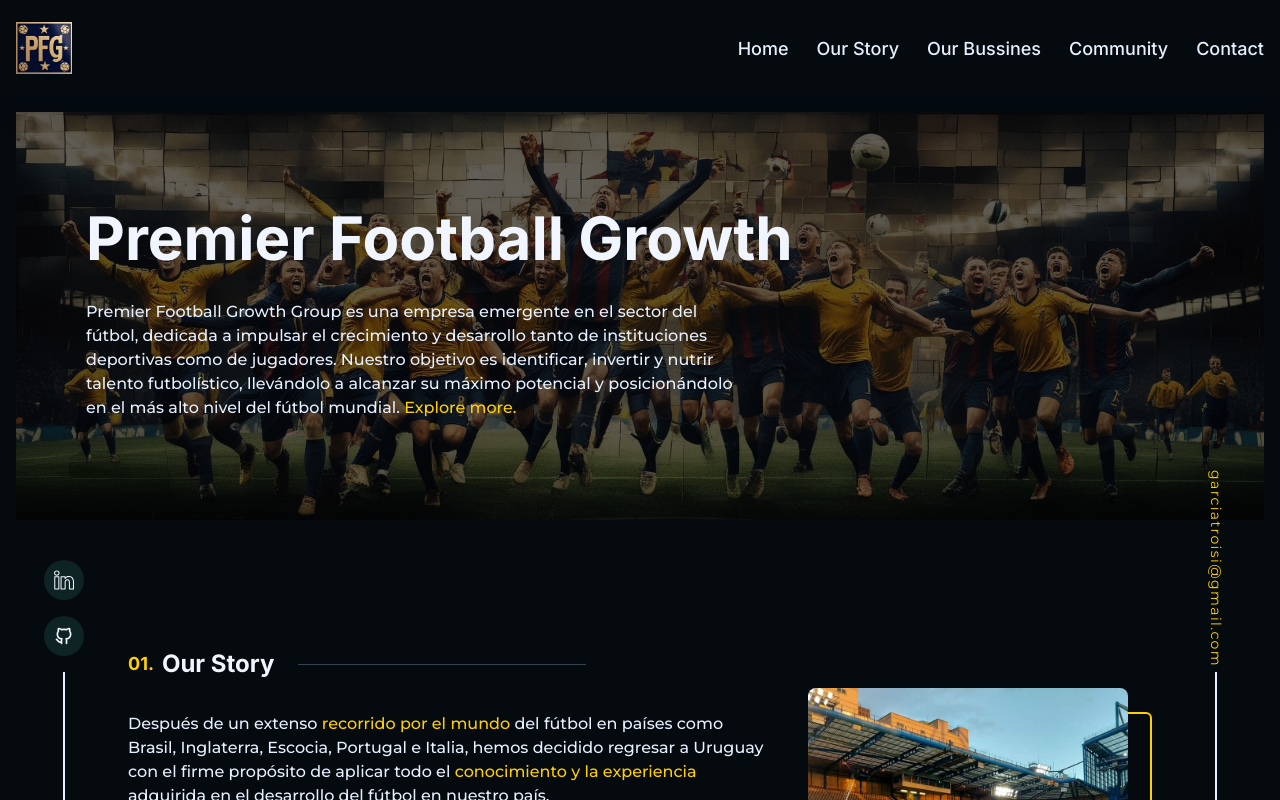
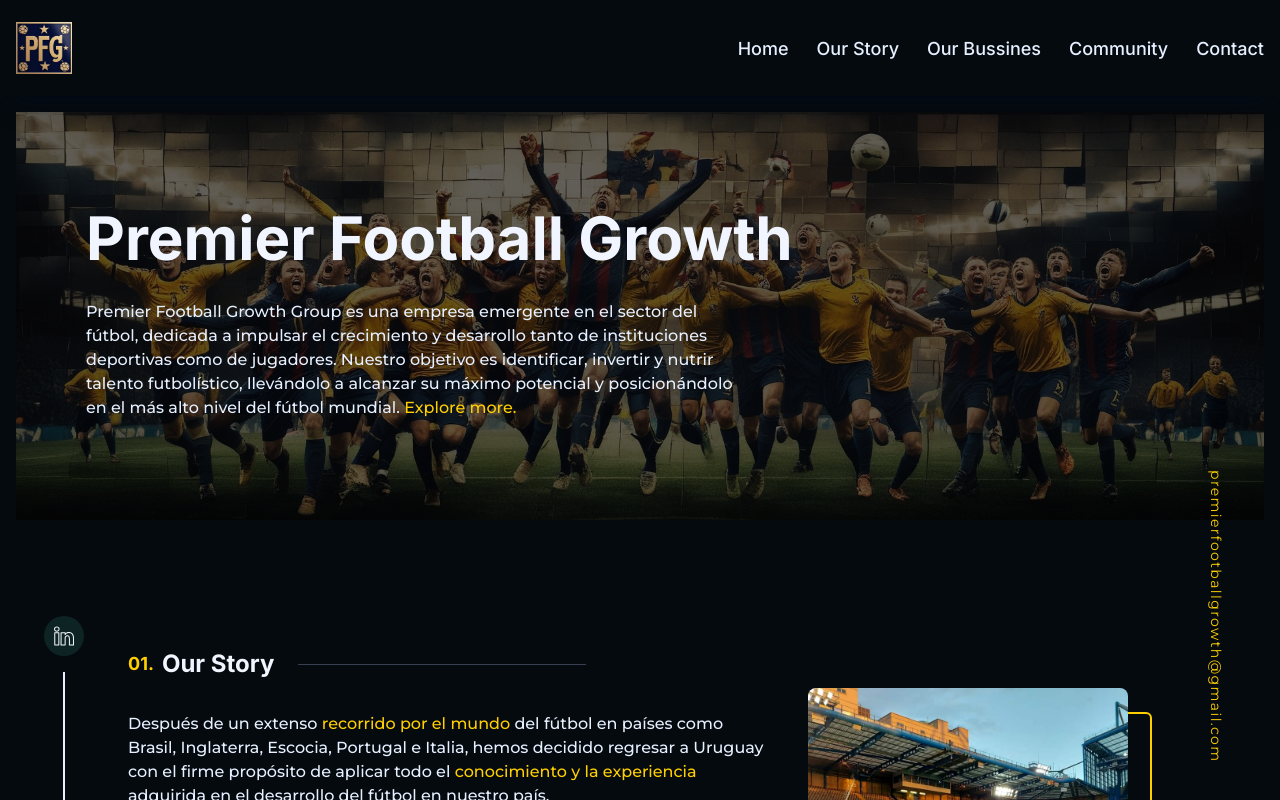
Before and after one commit to garciatroisi/portfolio, a Next.js app: page / in a window 1280 px wide. Built offline with nearby package versions, Linux system fonts and the light colour scheme.

Commit message:
update mail

```diff
--- a/components/Contact.tsx
+++ b/components/Contact.tsx
@@ -15,14 +15,9 @@ const Contact = () => {
       </p>
 
       <div>
-        <a href="mailto:garciatroisi@gmail.com">
+        <a href="mailto:premierfootballgrowth@gmail.com">
           <button className="w-40 h-14 border border-textGreen font-titleFont text-sm text-textGreen tracking-wider rounded-md hover:bg-hoverColor duration-300">
             Say Hello
-          </button>
-        </a>
-        <a href="https://calendly.com/garciatroisi" target="_blank">
-          <button className="ml-4 w-40 h-14 border border-textGreen font-titleFont text-sm text-textGreen tracking-wider rounded-md hover:bg-hoverColor duration-300">
-            Book Appointment
           </button>
         </a>
       </div>
--- a/components/Footer.tsx
+++ b/components/Footer.tsx
@@ -1,7 +1,5 @@
 import { TbBrandGithub } from "react-icons/tb";
-import {
-  SlSocialLinkedin,
-} from "react-icons/sl";
+import { SlSocialLinkedin } from "react-icons/sl";
 
 const Footer = () => {
   return (
@@ -11,11 +9,6 @@ const Footer = () => {
           <SlSocialLinkedin />
         </span>
       </a>
-      <a href="https://github.com/garciatroisi/" target="_blank">
-        <span className="w-10 h-10 text-xl bg-bodyColor border-[1px] border-zinc-700 hover:border-textGreen text-zinc-200 rounded-full inline-flex items-center justify-center hover:text-textGreen cursor-pointer hover:-translate-y-2 transition-all duration-300">
-          <TbBrandGithub />
-        </span>
-      </a>
     </div>
   );
 };
--- a/components/LeftSide.tsx
+++ b/components/LeftSide.tsx
@@ -10,11 +10,6 @@ const LeftSide = () => {
             <SlSocialLinkedin />
           </span>
         </a>
-        <a href="https://github.com/garciatroisi/" target="_blank">
-          <span className="w-10 h-10 text-xl bg-hoverColor rounded-full inline-flex items-center justify-center hover:text-textGreen cursor-pointer hover:-translate-y-2 transition-all duration-300">
-            <TbBrandGithub />
-          </span>
-        </a>
       </div>
       <div className="w-[2px] h-32 bg-textDark"></div>
     </div>
--- a/components/Navbar.tsx
+++ b/components/Navbar.tsx
@@ -227,17 +227,6 @@ const Navbar = () => {
                       <SlSocialLinkedin />
                     </span>
                   </motion.a>
-                  <motion.a
-                    initial={{ y: 20, opacity: 0 }}
-                    animate={{ y: 0, opacity: 1 }}
-                    transition={{ delay: 0.8, ease: "easeIn" }}
-                    href="https://github.com/garciatroisi/"
-                    target="_blank"
-                  >
-                    <span className="w-10 h-10 text-xl bg-bodyColor border-[1px] border-zinc-700 hover:border-textGreen text-zinc-200 rounded-full inline-flex items-center justify-center hover:text-textGreen cursor-pointer hover:-translate-y-2 transition-all duration-300">
-                      <TbBrandGithub />
-                    </span>
-                  </motion.a>
                 </div>
               </div>
 
@@ -246,9 +235,9 @@ const Navbar = () => {
                 animate={{ opacity: 1 }}
                 transition={{ delay: 1.2, ease: "easeIn" }}
                 className="text-sm w-72 tracking-widest text-textGreen text-center mt-4"
-                href="mailto:garciatroisi@gmail.com"
+                href="mailto:premierfootballgrowth@gmail.com"
               >
-                <p>garciatroisi@gmail.com</p>
+                <p>premierfootballgrowth@gmail.com</p>
               </motion.a>
             </motion.div>
           </div>
--- a/components/RightSide.tsx
+++ b/components/RightSide.tsx
@@ -3,12 +3,12 @@ import React from "react";
 const RightSide = () => {
   return (
     <div className="w-full h-full flex flex-col items-center justify-end gap-12 text-textLight">
-      <a href="mailto:garciatroisis@gmail.com">
+      <a href="mailto:premierfootballgrowth@gmail.com">
         <p className="text-sm rotate-90 w-72 tracking-widest text-textGreen">
-          garciatroisi@gmail.com
+          premierfootballgrowth@gmail.com
         </p>
       </a>
-      <span className="w-[2px] h-32 bg-textDark inline-flex"></span>
+      <span className="h-32 bg-textDark inline-flex"></span>
     </div>
   );
 };
```
